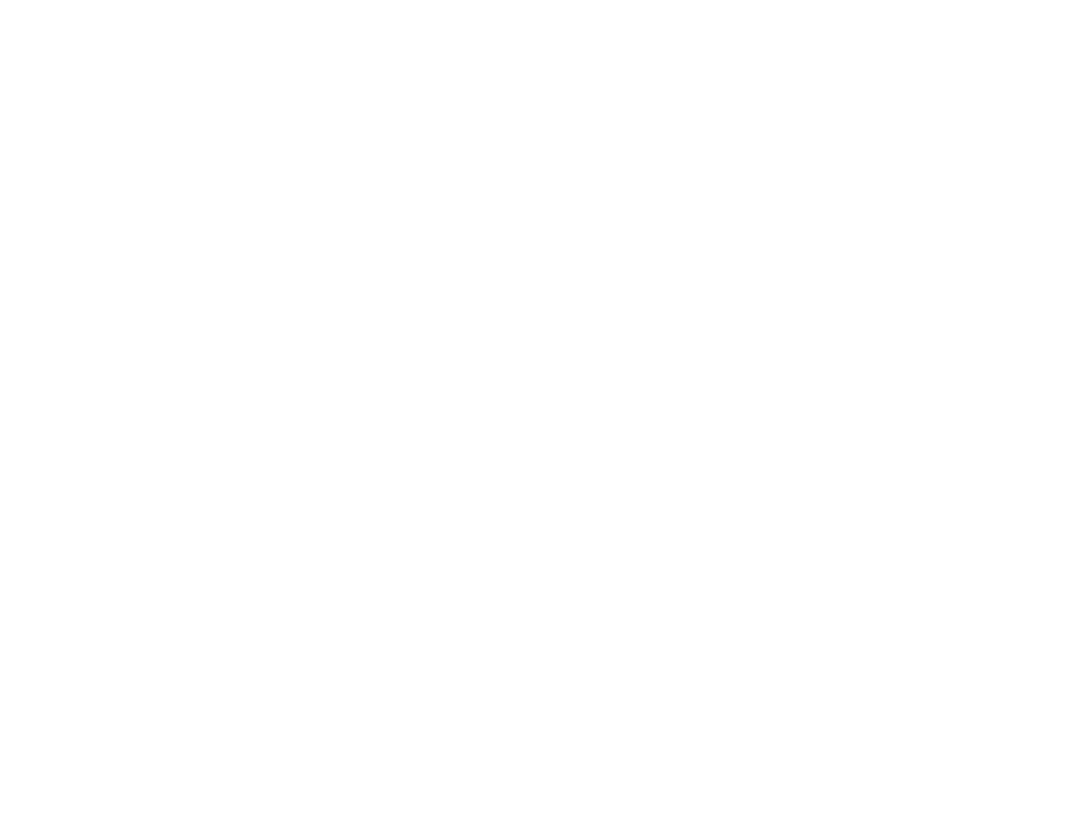
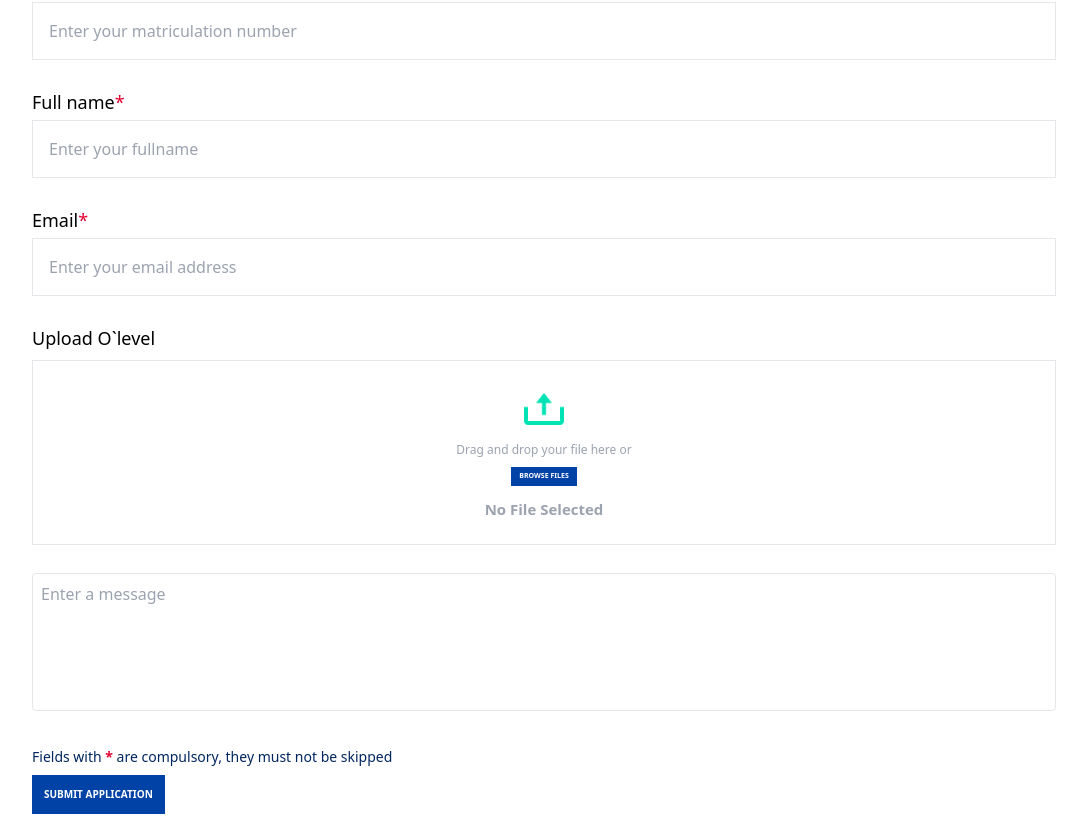
Before and after one commit to GES-400-GROUP7/uniport-csc, a React (Create React App) app: page /cert in a window 1280 px wide. Shown: the part 480-1296 px from the top of the page, without its empty margins (96-1183 px from the left). Before the commit the page ends 800 px from the top, so only its background shows below. Built offline with nearby package versions, Linux system fonts and the light colour scheme; the HTML template or start-up script is replaced by a standard one.

Commit message:
create certificate page

```diff
--- a/src/pages/Certificate/Certificate.jsx
+++ b/src/pages/Certificate/Certificate.jsx
@@ -1,10 +1,52 @@
 import React from "react";
 import Layout from "../../components/Layout/Layout";
+import FormInput from "../../components/FormInput/FormInput";
+import Uploader from "../../components/Uploader/Uploader";
+import "./Certificate.scss"
 
 function Certificate() {
   return (
     <Layout>
-      <div></div>
+      <main className="w-full">
+        <section className="text-white text-3xl md:text-5xl font-bold cert-header pt-[100px] md:pt-[150px] md:pb-10 pl-16 md:pl-32">
+          <h1 className="py-10">Certificate Application</h1>
+        </section>
+        <section className="px-16 py-10 md:px-32 md:py-20">
+          <p className="text-[#E3002F] pb-8 text-sm font-semibold">Make sure to input your correct information (apply once and wait for a response via email) </p>
+          <form action="mailto:christofaokoro@gmail.com" method="post" enctype="text/plain" className="flex flex-col gap-5">
+            <FormInput
+              inputName="Matriculation"
+              inputType="text"
+              placeholder="Enter your matriculation number"
+              name="Matriculation Number" />
+            <FormInput
+              inputName="Full name"
+              inputType="text"
+              placeholder="Enter your fullname"
+              name="Name" />
+            <FormInput
+              inputName="Email"
+              inputType="email"
+              placeholder="Enter your email address"
+              name="studentEmail" />
+              <div className="flex flex-col gap-2">
+              <label className="text-lg font-medium">Upload O`level</label>
+              <Uploader />
+              </div>
+              <textarea
+              className="border my-2 w-full p-2 rounded resize-none focus:outline-[#7AD8FF] focus:outline-1"
+              rows= "5"
+              placeholder="Enter a message"/>
+              <div>
+              <p className="text-[#002660] text-sm font-medium my-2">Fields with <span className="text-[#E3002F] font-bold">*</span> are compulsory, they must not be skipped </p>
+              <button
+              className="bg-[#0042A5] text-[10px] text-white p-3 font-semibold hover:opacity-70"
+              type="submit">SUBMIT APPLICATION</button>
+              </div>
+
+          </form>
+        </section>
+      </main>
     </Layout>
   );
 }
```
